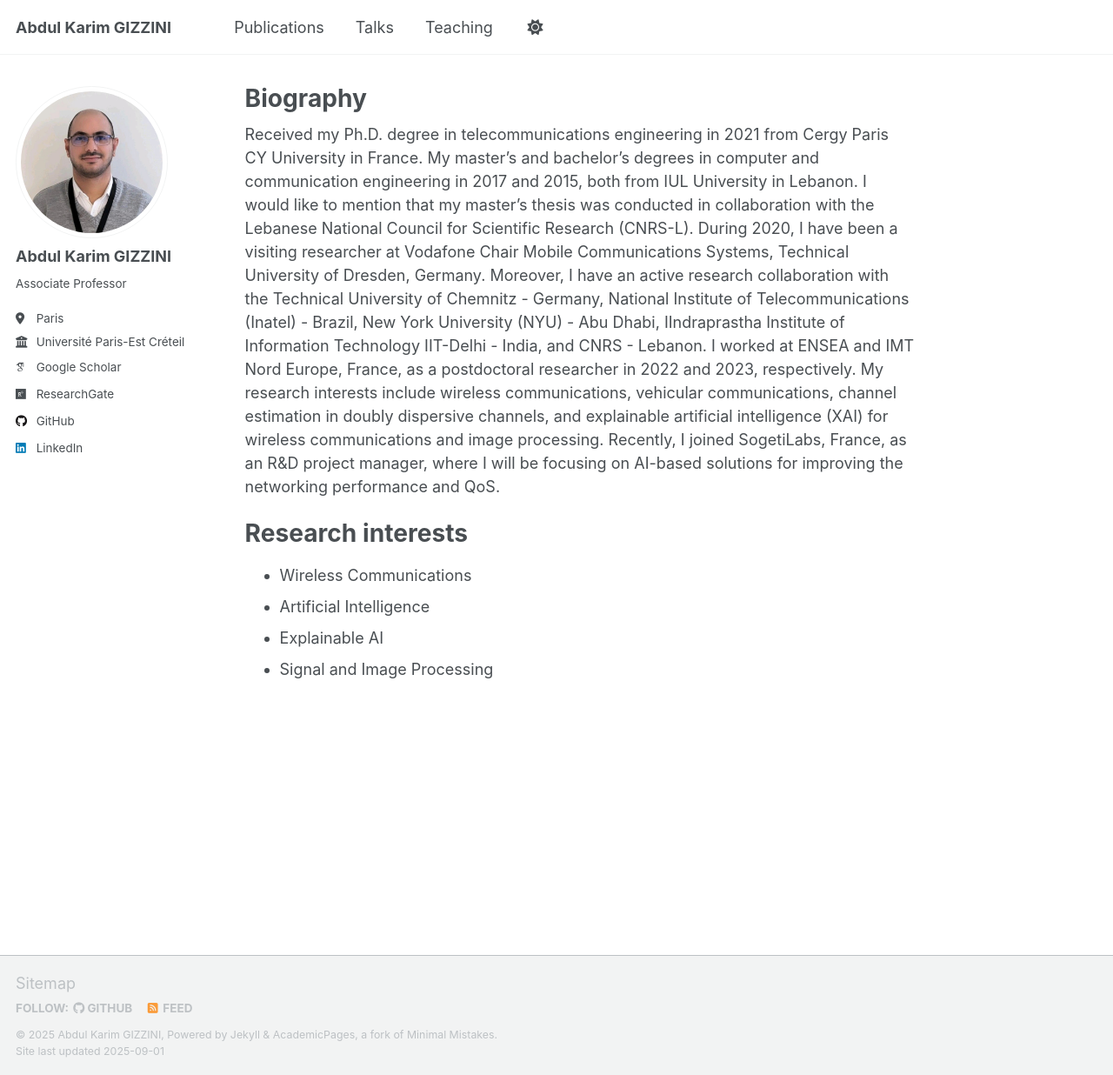
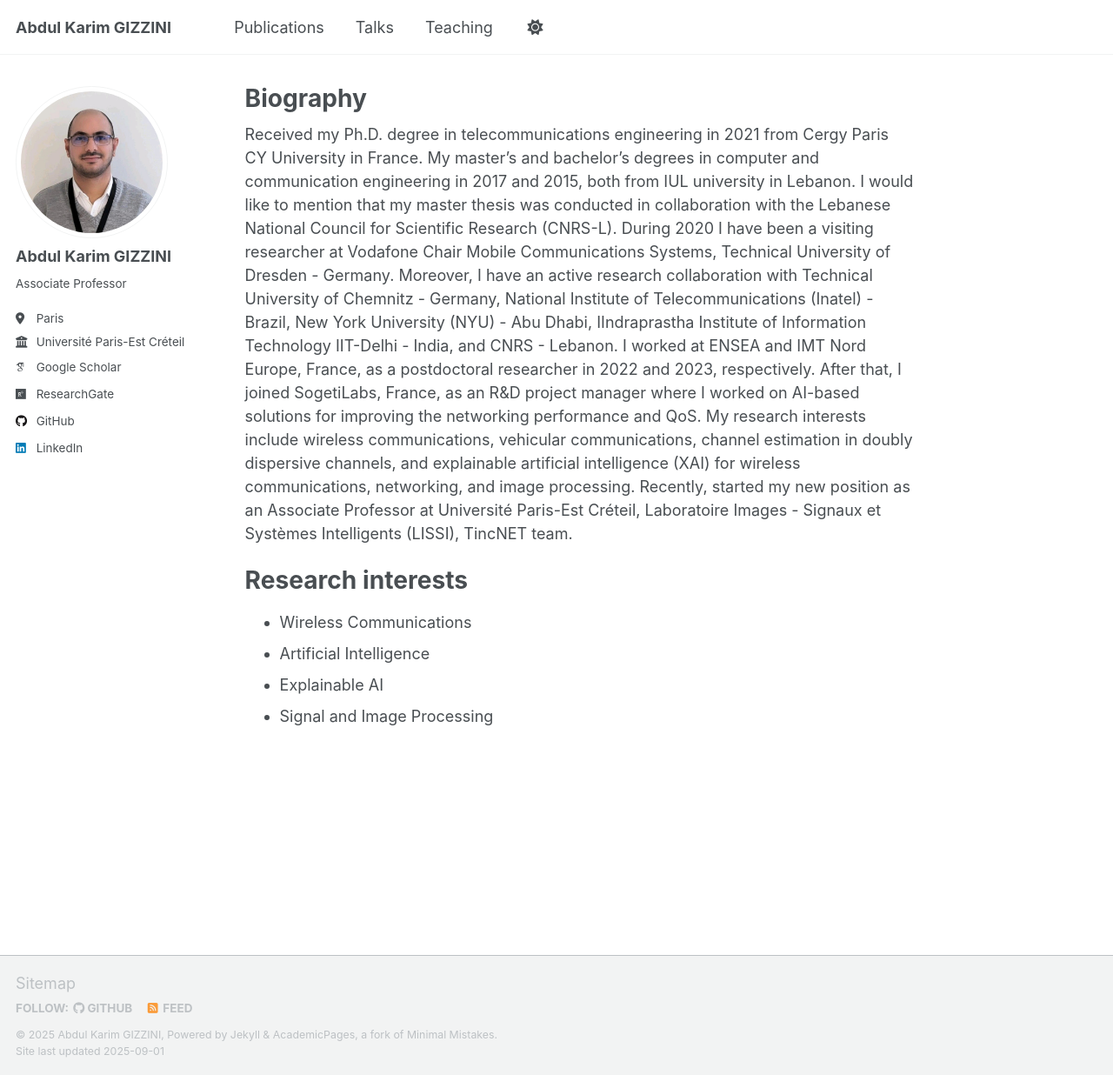
Before and after one commit to abdulkarimgizzini/abdulkarimgizzini-website, a Jekyll site: the page built from _pages/about.md, in a window 1280 px wide and 1236 px high. Shown: the whole window at 87% size. Built offline with Jekyll 4.4.1, drawn with Linux system fonts in a browser that asks for light colours; some web fonts are replaced; a script that is not in the unit is left out.

Commit message:
Update about.md

```diff
--- a/_pages/about.md
+++ b/_pages/about.md
@@ -7,7 +7,7 @@ redirect_from:
   - /about.html
 ---
 
-Received my Ph.D. degree in telecommunications engineering in 2021 from Cergy Paris CY University in France. My master’s and bachelor’s degrees in computer and communication engineering in 2017 and 2015, both from IUL University in Lebanon. I would like to mention that my master's thesis was conducted in collaboration with the Lebanese National Council for Scientific Research (CNRS-L). During 2020, I have been a visiting researcher at Vodafone Chair Mobile Communications Systems, Technical University of Dresden, Germany. Moreover, I have an active research collaboration with the Technical University of Chemnitz - Germany, National Institute of Telecommunications (Inatel) - Brazil, New York University (NYU) - Abu Dhabi, IIndraprastha Institute of Information Technology IIT-Delhi - India, and CNRS - Lebanon. I worked at ENSEA and IMT Nord Europe, France, as a postdoctoral researcher in 2022 and 2023, respectively. My research interests include wireless communications, vehicular communications, channel estimation in doubly dispersive channels, and explainable artificial intelligence (XAI) for wireless communications and image processing. Recently, I joined SogetiLabs, France, as an R&D project manager, where I will be focusing on AI-based solutions for improving the networking performance and QoS.
+Received my Ph.D. degree in telecommunications engineering in 2021 from Cergy Paris CY University in France. My master’s and bachelor’s degrees in computer and communication engineering in 2017 and 2015, both from IUL university in Lebanon. I would like to mention that my master thesis was conducted in collaboration with the Lebanese National Council for Scientific Research (CNRS-L). During 2020 I have been a visiting researcher at Vodafone Chair Mobile Communications Systems, Technical University of Dresden - Germany. Moreover, I have an active research collaboration with Technical University of Chemnitz - Germany, National Institute of Telecommunications (Inatel) - Brazil, New York University (NYU) - Abu Dhabi, IIndraprastha Institute of Information Technology IIT-Delhi - India, and CNRS - Lebanon. I worked at ENSEA and IMT Nord Europe, France, as a postdoctoral researcher in 2022 and 2023, respectively. After that, I joined SogetiLabs, France, as an R&D project manager where I worked on AI-based solutions for improving the networking performance and QoS. My research interests include wireless communications, vehicular communications, channel estimation in doubly dispersive channels, and explainable artificial intelligence (XAI) for wireless communications, networking, and image processing. Recently, started my new position as an Associate Professor at Université Paris-Est Créteil, Laboratoire Images - Signaux et Systèmes Intelligents (LISSI), TincNET team.
 
 Research interests
 ======
```
